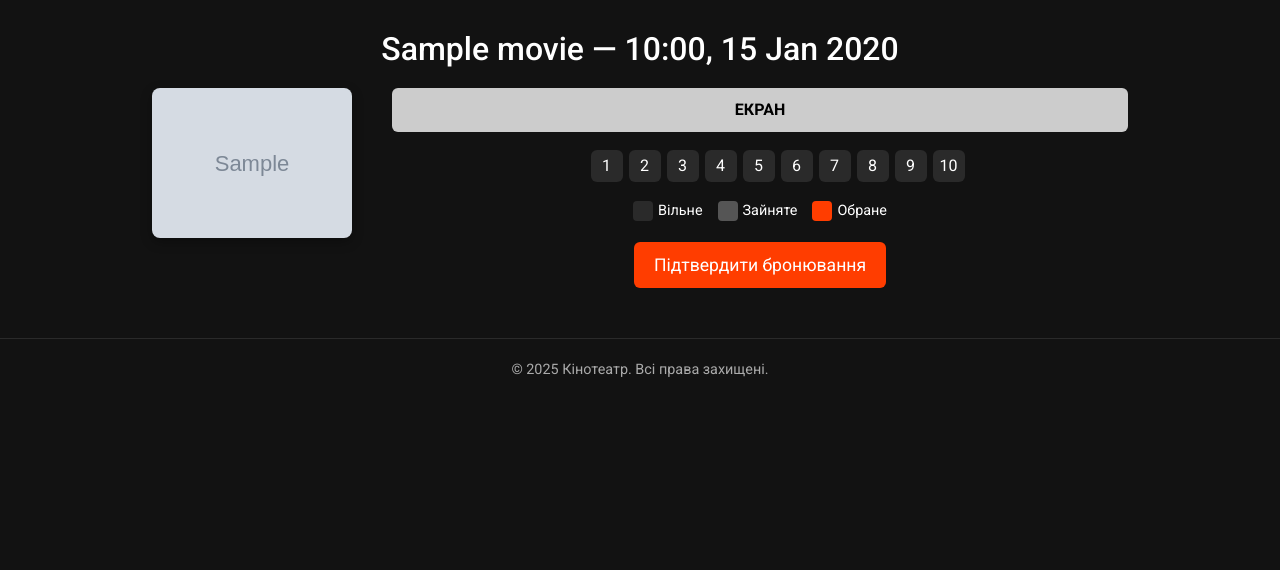
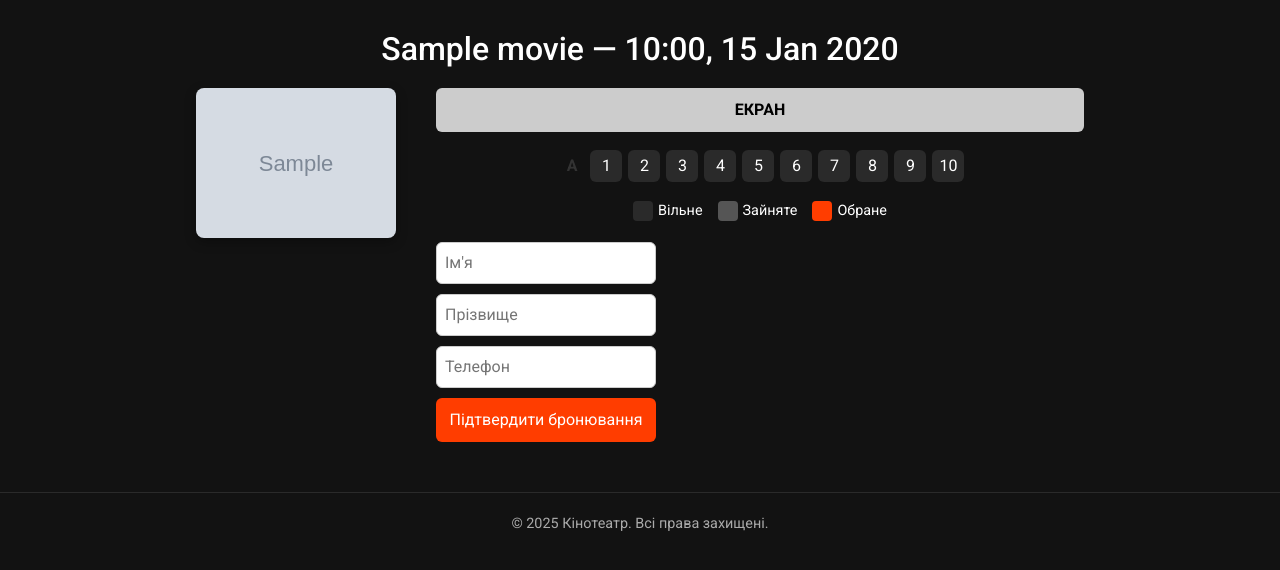
Before and after one commit to ne0ascorbinka/movie-reservation-system, a Django app: page /booking/1/ in a window 1280 px wide. Shown: the part 44-614 px from the top of the page. Run offline with Django 5.2, Linux system fonts and the light colour scheme; tables that the repository leaves empty hold one stand-in row (values such as "Sample post"); grey boxes marked "Sample" are stand-in pictures.

Commit message:
updated booking

```diff
--- a/movie_reservation_system/movies/models.py
+++ b/movie_reservation_system/movies/models.py
@@ -78,11 +78,13 @@ class Seat(models.Model):
 class Booking(models.Model):
     showtime = models.ForeignKey(Showtime, on_delete=models.CASCADE, related_name="bookings")
     seat = models.ForeignKey(Seat, on_delete=models.CASCADE, related_name="bookings")
-    user_name = models.CharField(max_length=100, blank=True)
+    first_name = models.CharField(max_length=50, default='')
+    last_name = models.CharField(max_length=50, default='')
+    phone = models.CharField(max_length=20, default='')
     created_at = models.DateTimeField(auto_now_add=True)
 
     class Meta:
         unique_together = ('showtime', 'seat')
 
     def __str__(self):
-        return f"{self.seat} for {self.showtime}"
+        return f"{self.seat} for {self.showtime} ({self.first_name} {self.last_name})"
--- a/movie_reservation_system/movies/templates/movies/booking_detail.html
+++ b/movie_reservation_system/movies/templates/movies/booking_detail.html
@@ -10,19 +10,25 @@
     margin-top: 20px;
     gap: 40px;
     flex-wrap: wrap;
-  align-items: flex-start; /* важливо, щоб постер не розтягувався */
+    align-items: flex-start;
   }
 
   .poster {
-  width: 200px; /* фіксована ширина */
+    width: 200px;
     border-radius: 8px;
     overflow: hidden;
     box-shadow: 0 4px 12px rgba(0,0,0,0.3);
-  align-self: flex-start; /* щоб блок постера не тягнувся */
+    align-self: flex-start;
   }
   .poster img {
     width: 100%;
     display: block;
+  }
+
+  .hall-form-container {
+    display: flex;
+    gap: 20px;
+    flex-wrap: wrap;
   }
 
   .hall-container {
@@ -30,6 +36,21 @@
     display: flex;
     flex-direction: column;
     align-items: center;
+  }
+
+  .form-container {
+    flex: 0 0 220px;
+    display: flex;
+    flex-direction: column;
+    gap: 10px;
+  }
+
+  .form-container input {
+    padding: 8px;
+    font-size: 1rem;
+    border-radius: 6px;
+    border: 1px solid #ccc;
+    width: 100%;
   }
 
   .screen {
@@ -90,8 +111,8 @@
     background-color: #ff3d00;
     border: none;
     color: #fff;
-    padding: 10px 20px;
-    font-size: 1.1rem;
+    padding: 10px;
+    font-size: 1rem;
     border-radius: 6px;
     cursor: pointer;
     transition: 0.2s;
@@ -127,9 +148,13 @@
   }
 
   @media (max-width: 768px) {
-    .booking-container {
+    .hall-form-container {
       flex-direction: column;
       align-items: center;
+    }
+    .form-container {
+      width: 100%;
+      max-width: 300px;
     }
     .poster {
       margin-bottom: 20px;
@@ -145,6 +170,8 @@
     <img src="{{ showtime.movie.poster_url }}" alt="{{ showtime.movie.title }}">
   </div>
 
+  <!-- Схема залу та форма -->
+  <div class="hall-form-container">
     <!-- Схема залу -->
     <div class="hall-container">
       <div class="screen">ЕКРАН</div>
@@ -152,7 +179,7 @@
         {% csrf_token %}
         {% for row in seat_rows %}
           <div class="seat-row">
-          <div class="row-label">{{ row.label }}</div>
+            <div class="row-label">{{ row.row }}</div>
             {% for seat in row.seats %}
               <div class="seat {% if seat.occupied %}occupied{% endif %}"
                    data-id="{{ seat.id }}">
@@ -166,7 +193,13 @@
           <div class="legend-item"><div class="legend-color occupied"></div> Зайняте</div>
           <div class="legend-item"><div class="legend-color selected"></div> Обране</div>
         </div>
-      <div class="booking-info">
+    </div>
+
+    <!-- Форма з даними користувача -->
+    <div class="form-container">
+      <input type="text" name="first_name" placeholder="Ім'я" required>
+      <input type="text" name="last_name" placeholder="Прізвище" required>
+      <input type="text" name="phone" placeholder="Телефон" required>
       <button type="submit" class="confirm-btn">Підтвердити бронювання</button>
     </div>
     </form>
@@ -183,21 +216,19 @@ document.querySelectorAll('.seat').forEach(seat => {
 });
 
 document.getElementById('booking-form').addEventListener('submit', function(e){
-  e.preventDefault();
   const selected = document.querySelectorAll('.seat.selected');
   if (selected.length === 0) {
+    e.preventDefault();
     alert("Оберіть хоча б одне місце 🎬");
     return;
   }
-  const form = this;
   selected.forEach(seat => {
     const input = document.createElement('input');
     input.type = 'hidden';
     input.name = 'selected_seats';
     input.value = seat.dataset.id;
-    form.appendChild(input);
+    this.appendChild(input);
   });
-  form.submit();
 });
 </script>
 {% endblock %}
--- a/movie_reservation_system/movies/views.py
+++ b/movie_reservation_system/movies/views.py
@@ -153,9 +153,20 @@ def booking_detail(request, showtime_id):
 
     if request.method == "POST":
         selected_ids = request.POST.getlist("selected_seats")
+        first_name = request.POST.get("first_name")
+        last_name = request.POST.get("last_name")
+        phone = request.POST.get("phone")
+
         for sid in selected_ids:
             seat = Seat.objects.get(id=sid)
-            Booking.objects.create(showtime=showtime, seat=seat, user_name="Guest")
+            Booking.objects.create(
+                showtime=showtime,
+                seat=seat,
+                first_name=first_name,
+                last_name=last_name,
+                phone=phone
+            )
+
         return redirect("movies:booking_success", showtime_id=showtime.id)
 
     return render(request, "movies/booking_detail.html", {
```
Also changed, not shown: movie_reservation_system/movies/migrations/0004_remove_booking_user_name_booking_first_name_and_more.py (added). Lines whose indentation alone changed are shown as unchanged.
